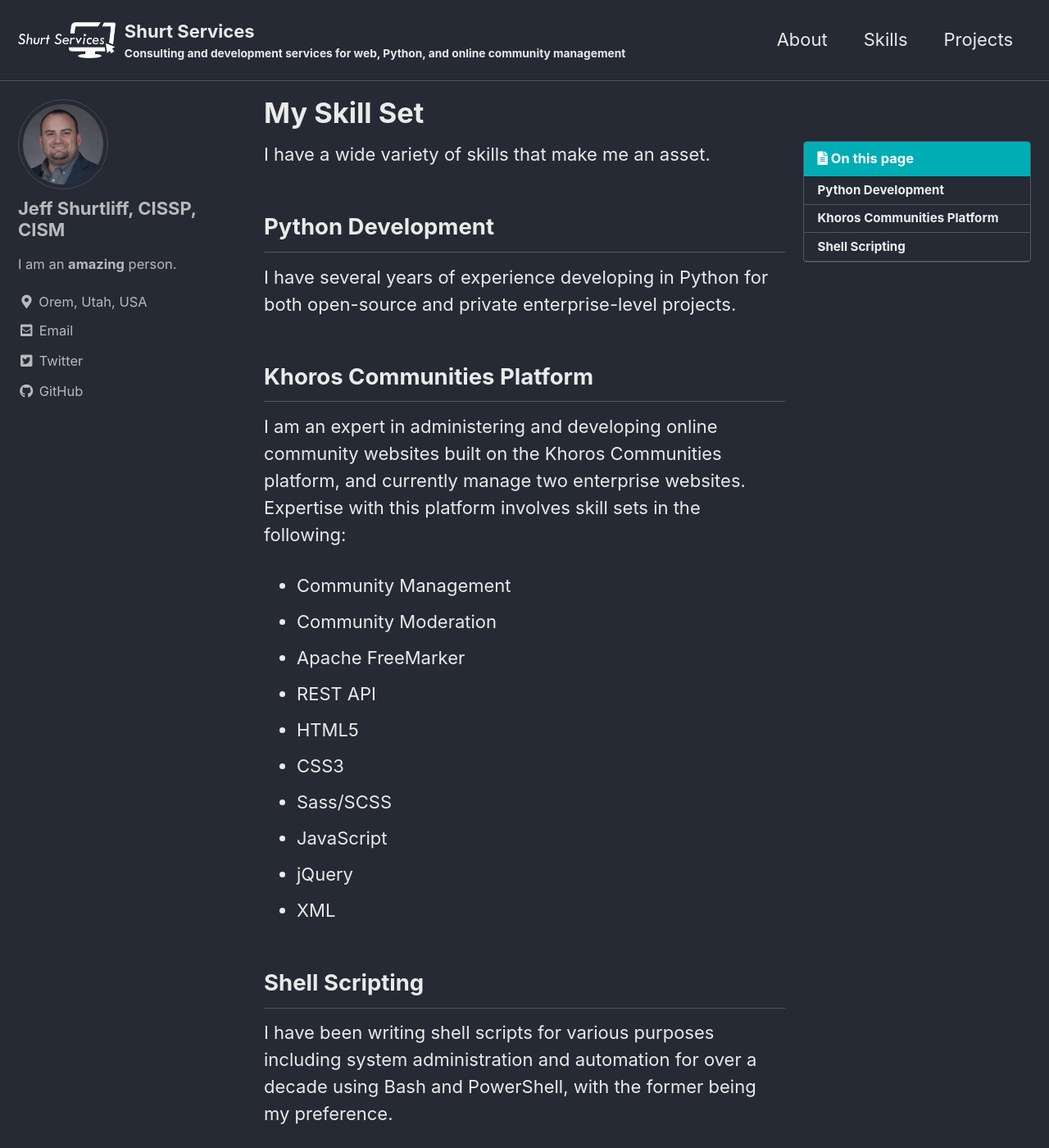
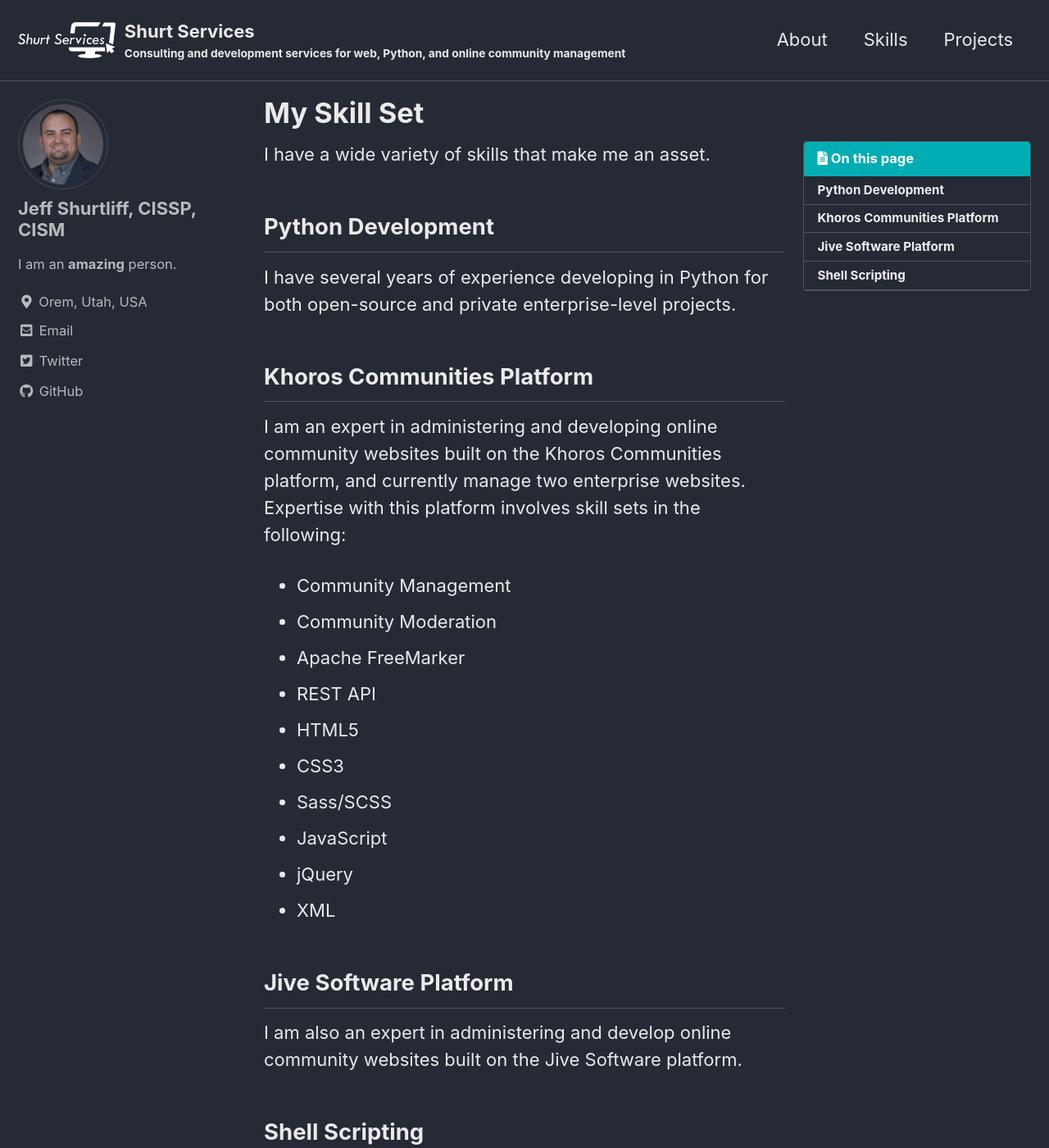
Before and after one commit to jeffshurtliff/jeffshurtliff.github.io, a Jekyll site: the page built from _pages/skills.md, in a window 1280 px wide and 1400 px high. Shown: the whole window at 82% size. Built offline with Jekyll 4.4.1, drawn with Linux system fonts in a browser that asks for light colours; cached includes are drawn as plain includes.

Commit message:
Added Jive section to skills.md

```diff
--- a/_pages/skills.md
+++ b/_pages/skills.md
@@ -23,6 +23,9 @@
 * jQuery
 * XML
 
+## Jive Software Platform
+I am also an expert in administering and develop online community websites built on the Jive Software platform.
+
 ## Shell Scripting
 I have been writing shell scripts for various purposes including system administration and automation for over
 a decade using Bash and PowerShell, with the former being my preference.
```
